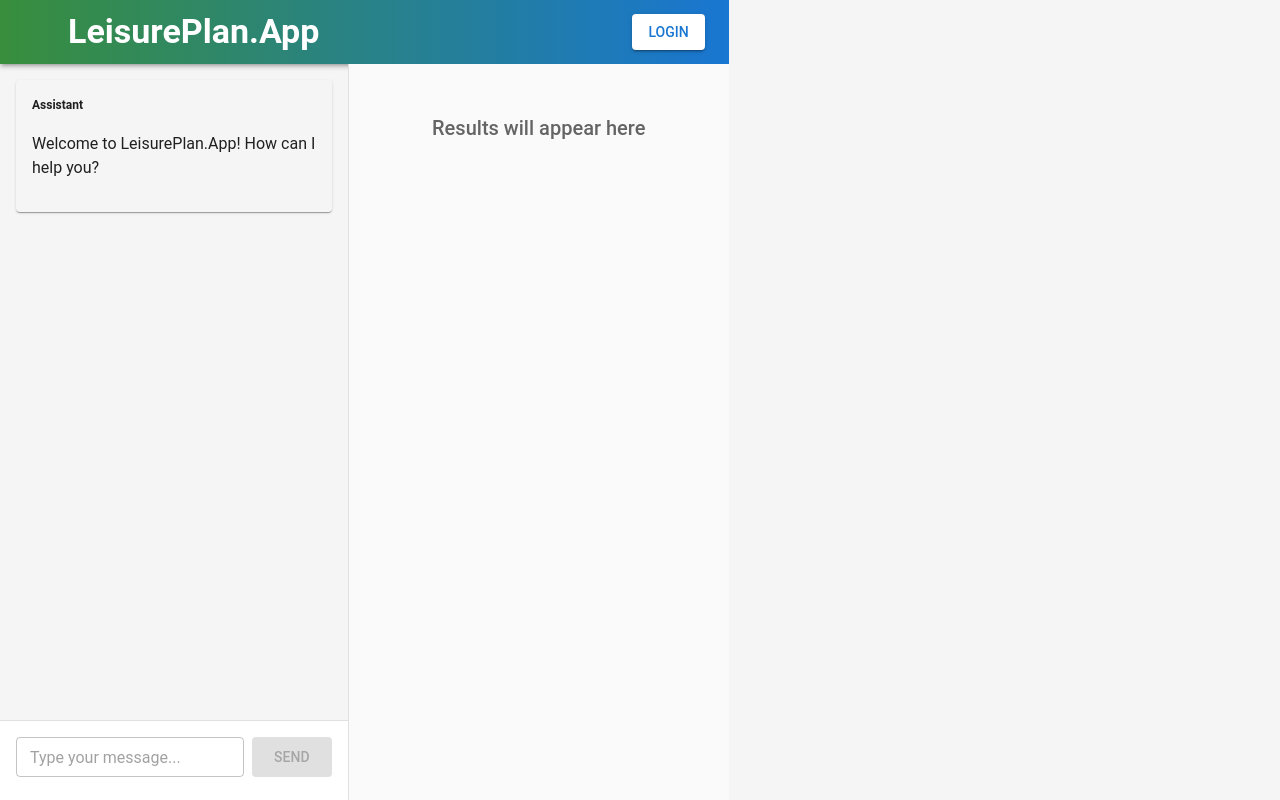
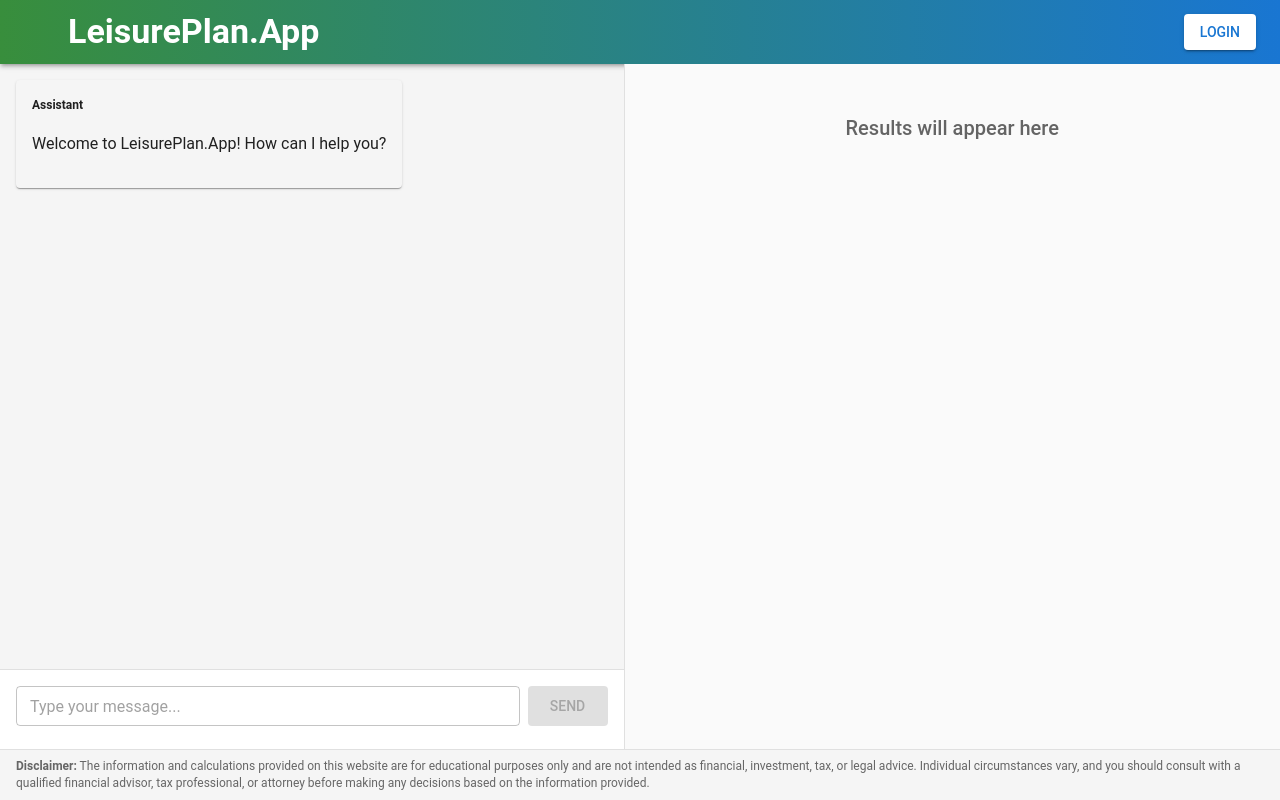
Before and after one commit to rwoodley/GreenAcres.UX, a React (Vite) app in the folder ux/: page / in a window 1280 px wide. Built offline with nearby package versions, Linux system fonts and the light colour scheme; some icons are missing.

Commit message:
GH-1-Add disclaimer

```diff
--- a/ux/src/App.jsx
+++ b/ux/src/App.jsx
@@ -297,6 +297,17 @@ function App() {
               <Route path="*" element={<MainChat />} />
             </Routes>
           </Box>
+          <Box sx={{
+            borderTop: '1px solid #e0e0e0',
+            backgroundColor: '#f5f5f5',
+            padding: '8px 16px',
+            fontSize: '0.75rem',
+            color: '#666',
+            textAlign: 'left',
+            lineHeight: 1.4
+          }}>
+            <strong>Disclaimer:</strong> The information and calculations provided on this website are for educational purposes only and are not intended as financial, investment, tax, or legal advice. Individual circumstances vary, and you should consult with a qualified financial advisor, tax professional, or attorney before making any decisions based on the information provided.
+          </Box>
         </Box>
       </Router>
     </ThemeProvider>
```
